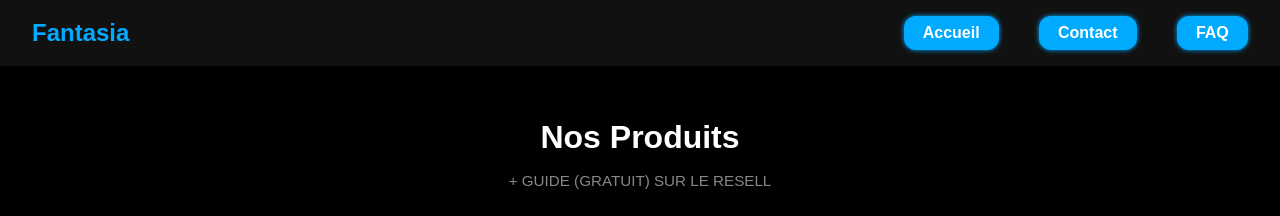
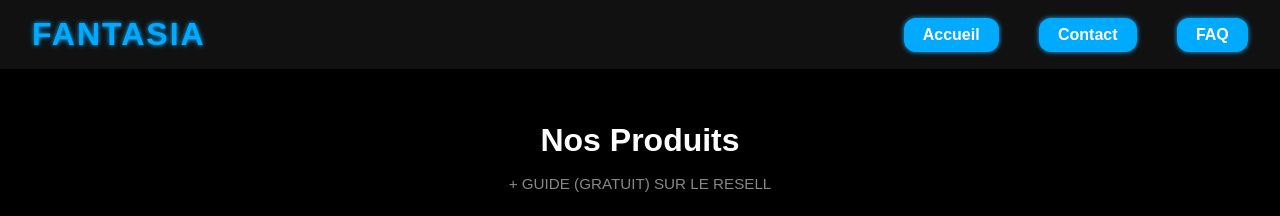
Before and after one commit to Fantasia00/fantasiawebsite, a plain HTML site: page index.html in a window 1280 px wide. Shown: the top 216 px of the page. Drawn offline with Linux system fonts and the light colour scheme.

Commit message:
Update styles.css

```diff
--- a/styles.css
+++ b/styles.css
@@ -114,3 +114,17 @@ header nav a:hover {
   box-shadow: 0 0 10px #08f, 0 0 20px #08f;
   transform: scale(1.05);
 }
+
+header .logo {
+  font-size: 2rem;
+  font-weight: 900;
+  color: #0af;
+  letter-spacing: 2px;
+  text-transform: uppercase;
+  text-shadow: 0 0 5px #0af;
+  transition: text-shadow 0.3s ease;
+}
+
+header .logo:hover {
+  text-shadow: 0 0 10px #08f, 0 0 20px #08f;
+}
```
